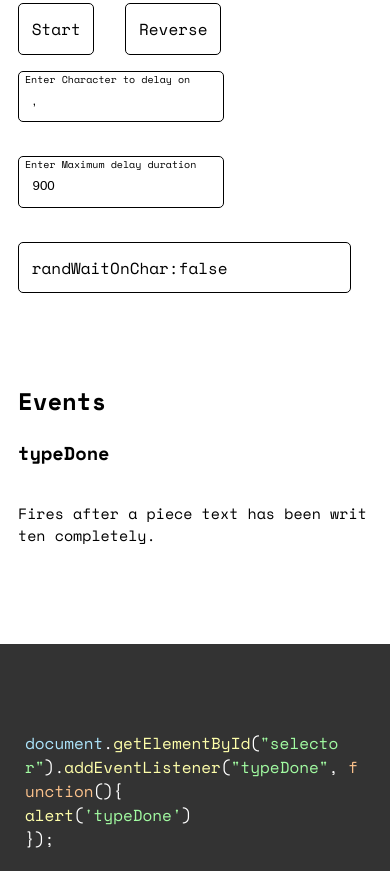
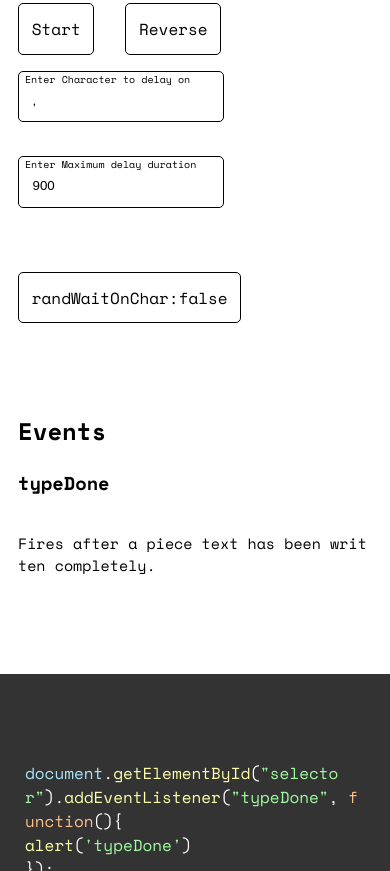
Before and after one commit to DDCOON/ola-wale.github.io, a plain HTML site: page typewritejs/index.html in a window 390 px wide. Shown: the part 3355-4226 px from the top of the page. Drawn offline with nearby package versions, Linux system fonts and the light colour scheme.

Commit message:
updated docs.

```diff
--- a/typewritejs/index.html
+++ b/typewritejs/index.html
@@ -85,9 +85,6 @@
 				.oss {
 						margin-top: 30px;
 						display: inline-block;
-				}
-				.rel-input {
-						display: block !important;
 				}
 				header,
 				.use {
```
